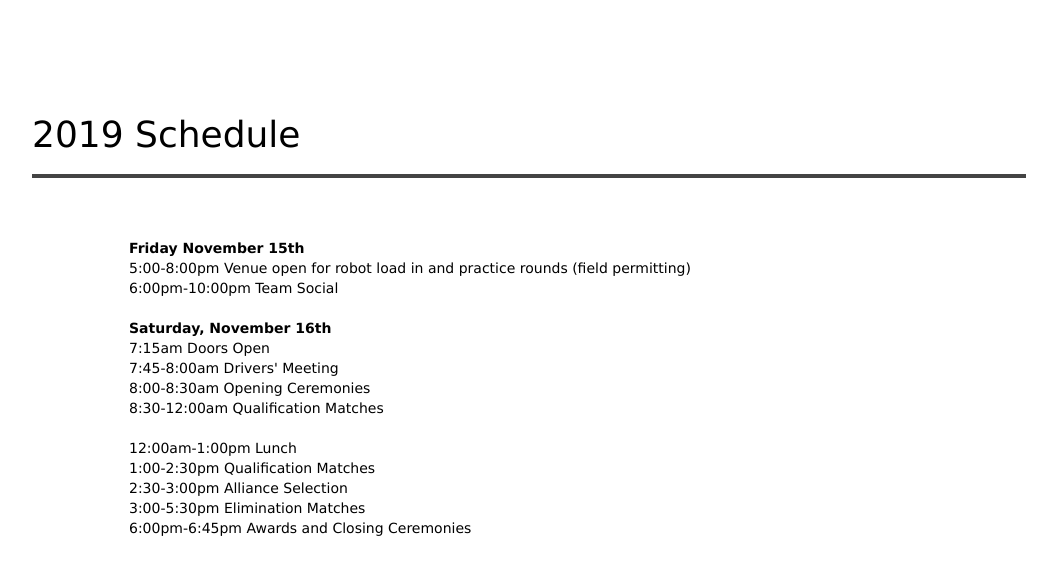
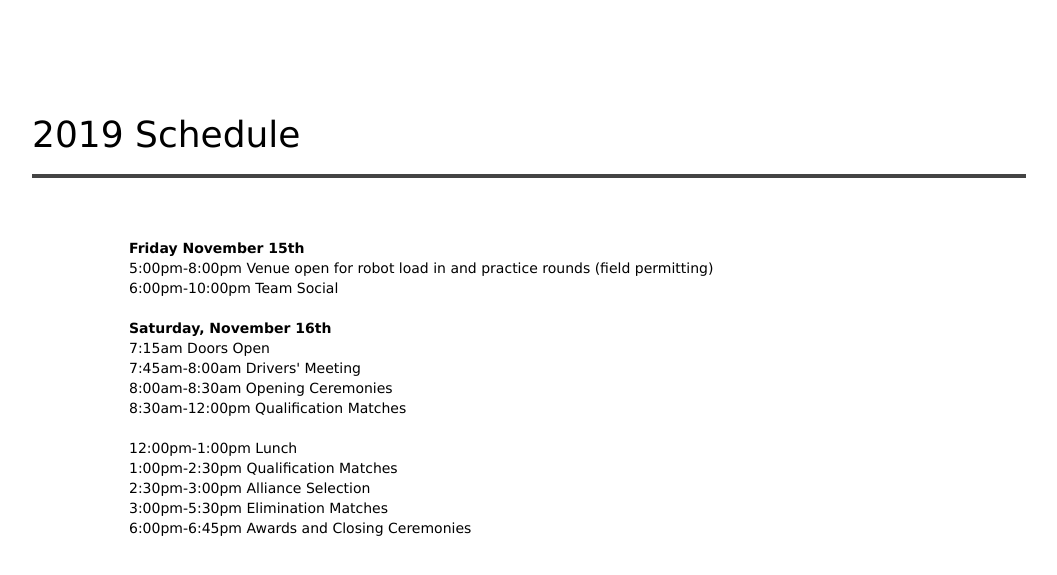
Before and after one commit to purduefirst/purduefirst.github.io, a Jekyll site: the page built from boilerbotbattle.html, in a window 1280 px wide and 900 px high, scrolled down 1587 px. Shown: the top 575 px of the window, without its empty margins (111-1168 px from the left). Built offline with Jekyll 4.4.1, drawn with Linux system fonts in a browser that asks for light colours.

Commit message:
Kyle learn to format dates and also when 12am is

```diff
--- a/boilerbotbattle.html
+++ b/boilerbotbattle.html
@@ -36,7 +36,7 @@ dark: true
         <br />
         <b>Friday November 15th</b>
         <br />
-        5:00-8:00pm Venue open for robot load in and practice rounds (field permitting)
+        5:00pm-8:00pm Venue open for robot load in and practice rounds (field permitting)
         <br />
         6:00pm-10:00pm Team Social
         <br />
@@ -45,20 +45,20 @@ dark: true
         <br />
         7:15am Doors Open
         <br />
-        7:45-8:00am	Drivers' Meeting
+        7:45am-8:00am	Drivers' Meeting
         <br />
-        8:00-8:30am Opening Ceremonies
+        8:00am-8:30am Opening Ceremonies
         <br />
-        8:30-12:00am Qualification Matches
+        8:30am-12:00pm Qualification Matches
         <br />
         <br />
-        12:00am-1:00pm Lunch
+        12:00pm-1:00pm Lunch
         <br />
-        1:00-2:30pm Qualification Matches
+        1:00pm-2:30pm Qualification Matches
         <br />
-        2:30-3:00pm Alliance Selection
+        2:30pm-3:00pm Alliance Selection
         <br />
-        3:00-5:30pm Elimination Matches
+        3:00pm-5:30pm Elimination Matches
         <br />
         6:00pm-6:45pm Awards and Closing Ceremonies
         <!--      <h2>Team Social</h2>
```
